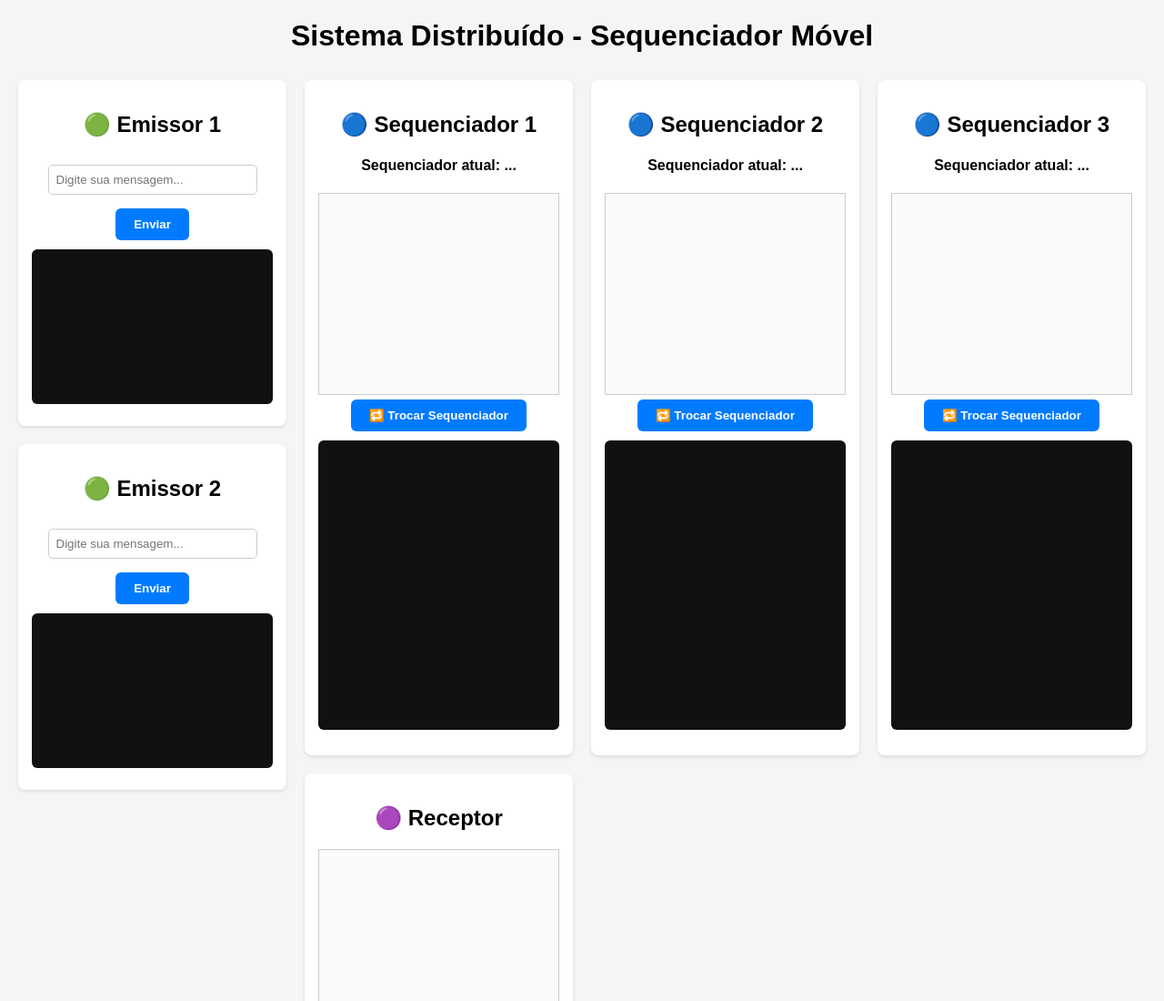
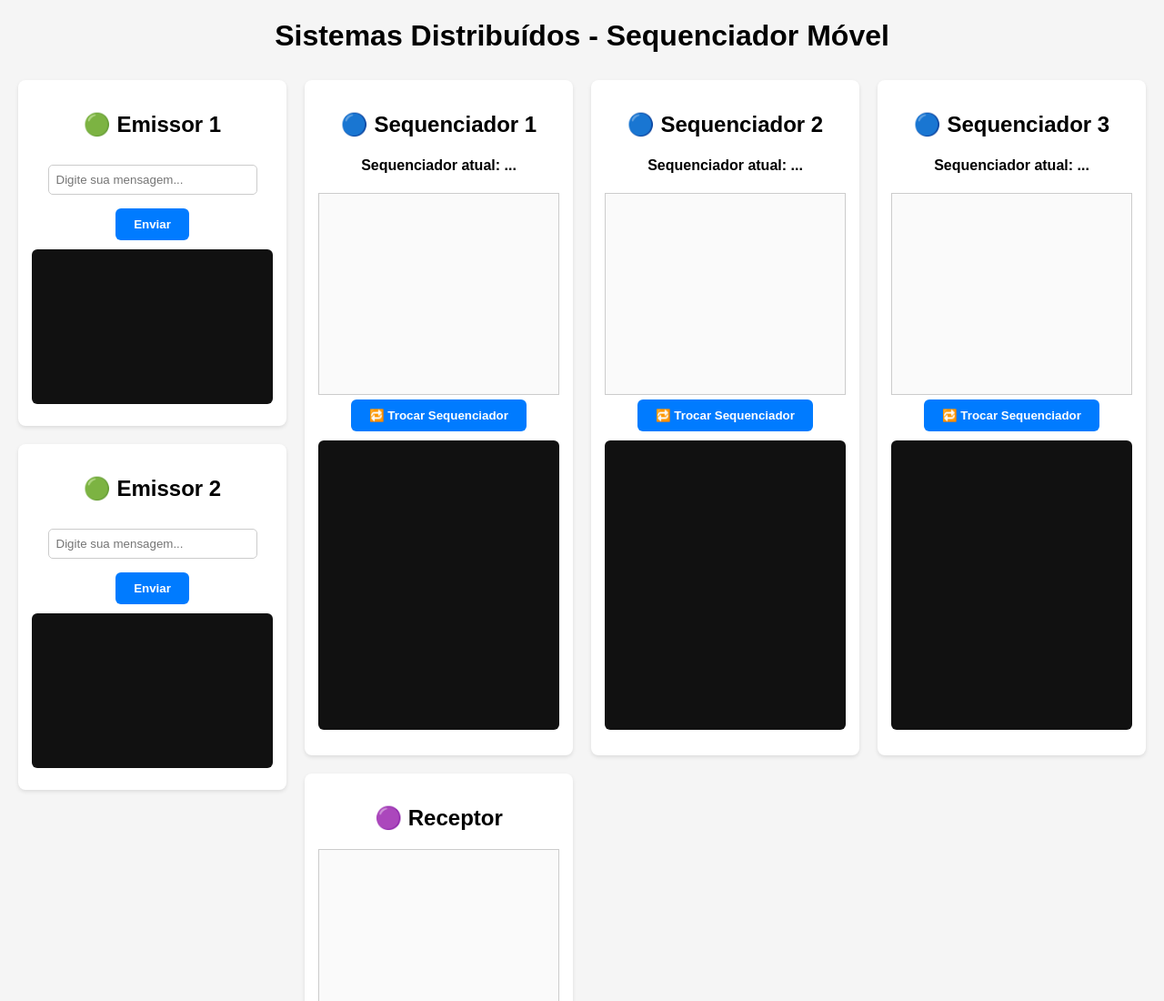
Before and after one commit to joao-giraldi/sequenciador-movel, a website: page client/index.html in a window 1280 px wide. Shown: the top 1100 px of the page at 91% size. Drawn offline with nearby package versions, Linux system fonts and the light colour scheme; no server answers.

Commit message:
minor fixes

```diff
--- a/client/index.html
+++ b/client/index.html
@@ -8,7 +8,7 @@
   </head>
   <body class="unificado">
     <header>
-      <h1>Sistema Distribuído - Sequenciador Móvel</h1>
+      <h1>Sistemas Distribuídos - Sequenciador Móvel</h1>
     </header>
 
     <main class="painel">
```
